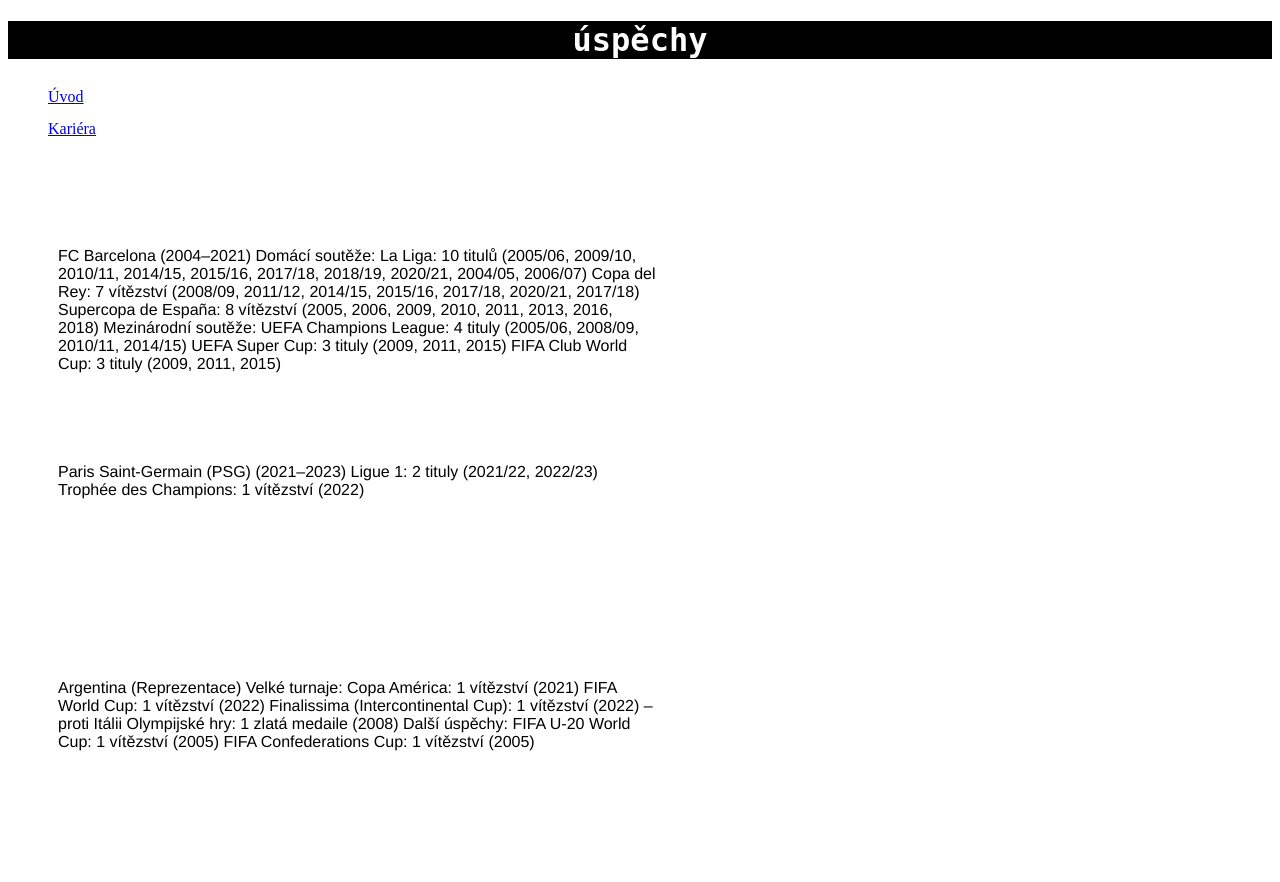
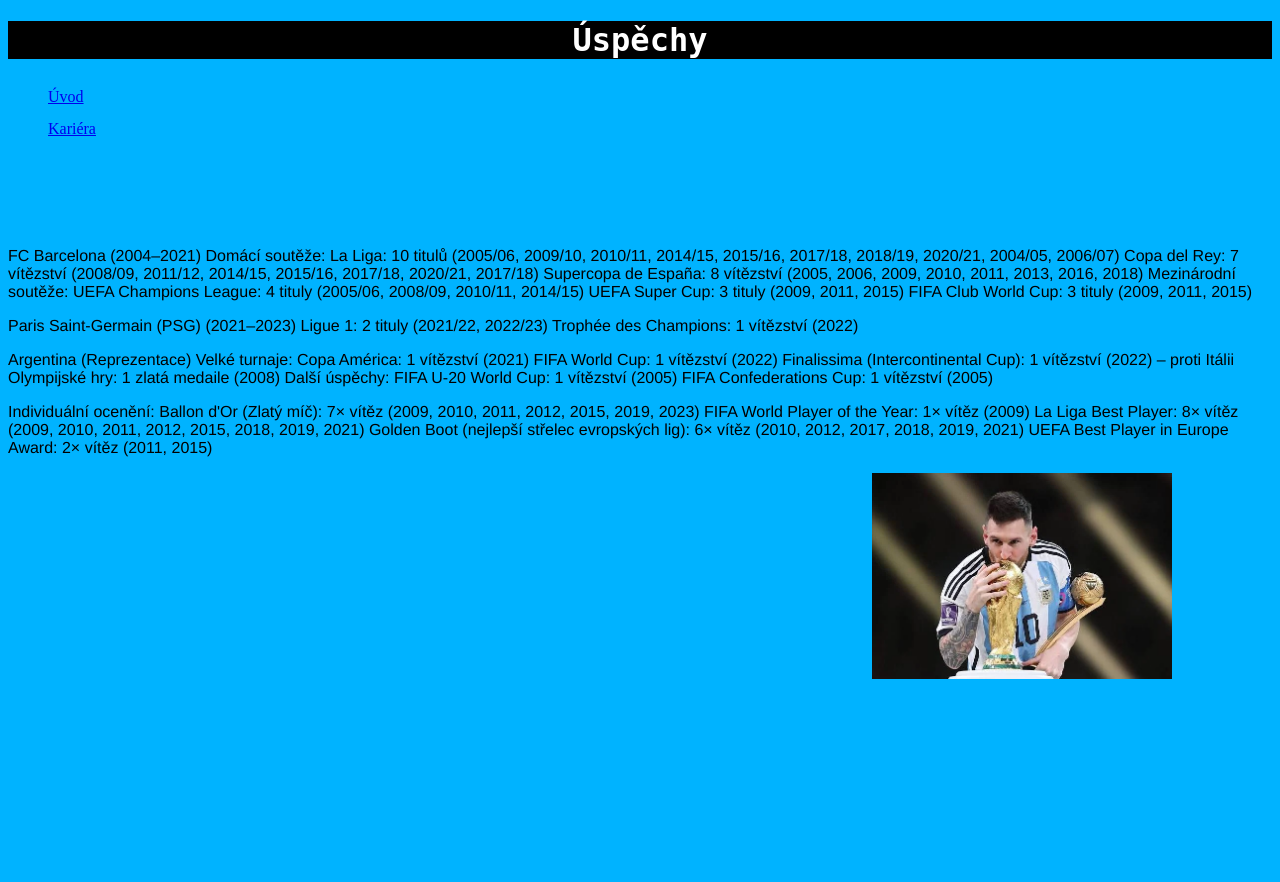
Before and after one commit to joudiss/githubukol, a plain HTML site: page úspěchy.html in a window 1280 px wide. Shown: the top 882 px of the page. After the commit the page ends 800 px from the top, so only its background shows below. Drawn offline with Linux system fonts and the light colour scheme.

Commit message:
Add files via upload

```diff
--- a/Styl.css
+++ b/Styl.css
@@ -1,8 +1,7 @@
-body{background-color: rgb(255, 255, 255); align-self: rgb(213, 216, 223);}
+body{background-color: rgb(0, 179, 255); align-self: rgb(213, 216, 223);}
 h1{text-align: center;}
 header{background-color: rgb(0, 0, 0);color: rgb(255, 255, 255);font-family: DejaVu Sans Mono;}
 nav{width: 200px;height: 150px;line-height: 2;}
-p{width: 600px;height: 200px;margin-left: 50px;}
 img{width: 300px;float: right;margin-right: 100px;}
 section{width: 90%; height: 300px;margin:0 auto;}
 article{width: 30%;height: 200px;float: left;border: thin solid rgb(0, 0, 0);border-radius: 5px;font-family: 'Franklin Gothic Medium', 'Arial Narrow', Arial, sans-serif;padding: 30px 5px 0 5px;margin: 0 12px 30px 12px;}
--- a/úspěchy.html
+++ b/úspěchy.html
@@ -8,7 +8,7 @@
 </head>
 <body>
     <header>
-        <h1>úspěchy</h1>
+        <h1>Úspěchy</h1>
         </header>
         <nav>
         <ul>
@@ -69,6 +69,7 @@
             UEFA Best Player in Europe Award: 2× vítěz (2011, 2015)</p>
         </tr>
         </table>
+        <img src="wc.webp">
 
 </body>
 </html>
```
Also changed, not shown: kariéra.html (+1 -1 lines), wc.webp (added).
